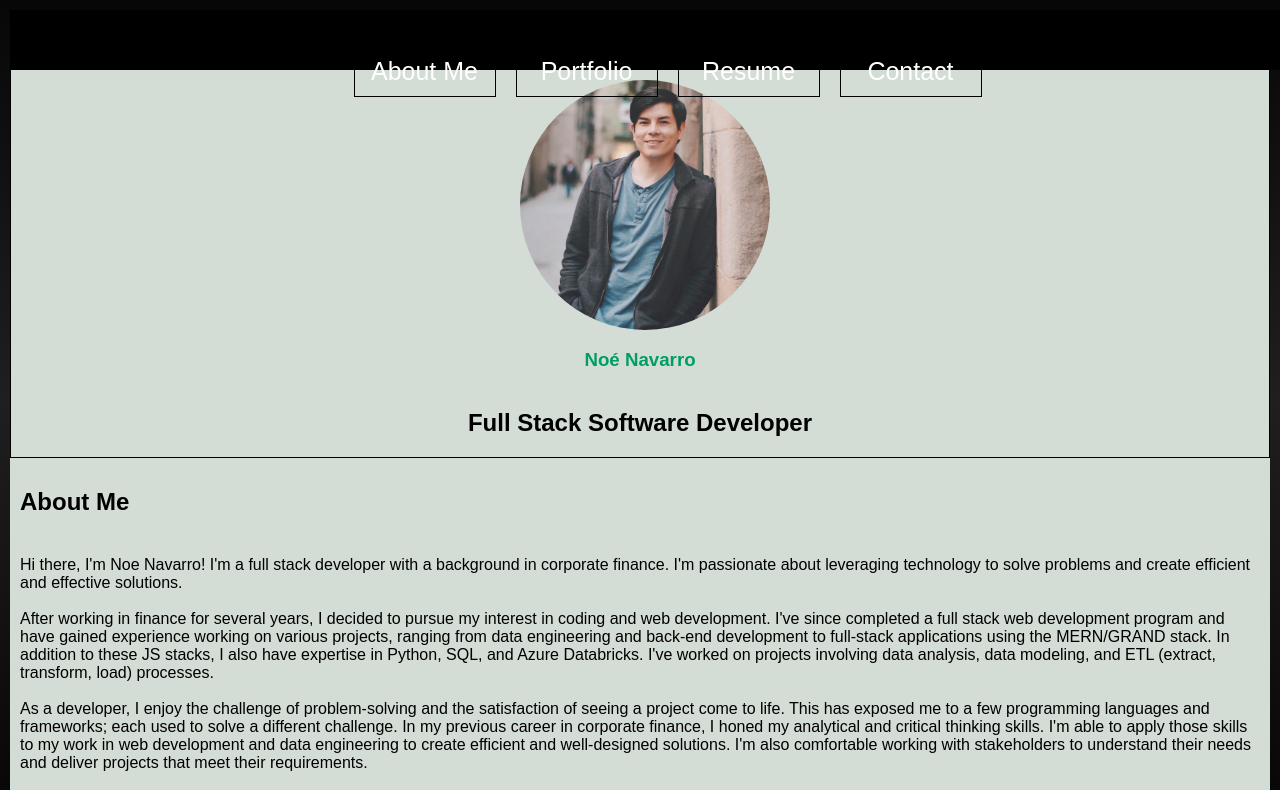
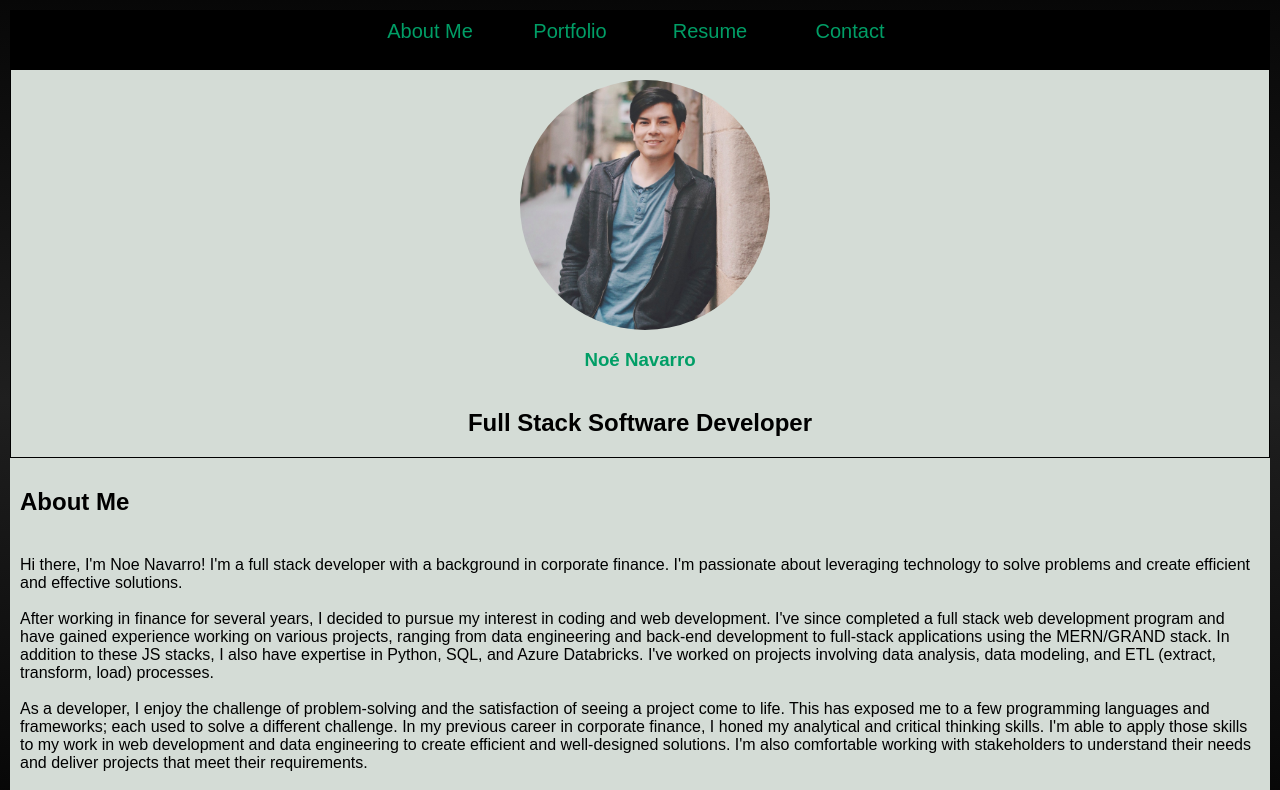
Before and after one commit to Nnavarr/portfolio, a React (Create React App) app: page / in a window 1280 px wide. Shown: the top 790 px of the page. Built offline with nearby package versions, Linux system fonts and the light colour scheme.

Commit message:
updated header to match design. This includes removing the border for each selection and updating colors accordingly

```diff
--- a/src/index.css
+++ b/src/index.css
@@ -32,16 +32,11 @@ header {
   flex-wrap: wrap;
   justify-content: space-between;
   align-items: right;
-  position: sticky;
-  top: 0;
   z-index: 9999;
-}
-
-header {
   height: 60px;
   width: 100%;
-  padding-left: 15px;
   justify-content: center;
+  position: relative;
 }
 
 @media (max-width: 768px) {
@@ -51,17 +46,20 @@ header {
   }
 }
 
+header nav {
+  position: absolute;
+  top: 0;
+  left: 0;
+  width: 100%;
+  height: 100%;
+  align-content: center;
+}
+
 header nav ul {
-  align-items: stretch;
-  color: var(--primary-color);
-  display: flex;
-  flex-wrap: wrap;
-  flex-direction: row;
-  justify-content: center;
-  list-style: none;
-  padding-right: 15px;
-  padding-top: 10px;
-  flex: 0 1 auto;
+  height: 100%;
+  margin: 0px;
+  padding: 0px;
+  position: relative;
 }
 
 nav ul li span {
@@ -69,23 +67,18 @@ nav ul li span {
   flex-direction: column;
   width: 120px;
   text-align: center;
-  border: 1px solid black;
-  color: var(--header-color);
-  font-size: 25px;
-  font-weight: ligher;
+  font-size: 24px;
   padding: 10px 10px;
-  margin: 10px;
-  text-decoration: none;
-  flex: 0 1 auto;
 }
 
 .nav-item span:hover {
-  color: var(--green-color);
+  color: var(--green-hover);
 }
 
 .nav-item span {
   flex: 1;
-  color: #fff;
+  color: var(--green-color);
+  font-size: 20px;
 }
 
 
```
